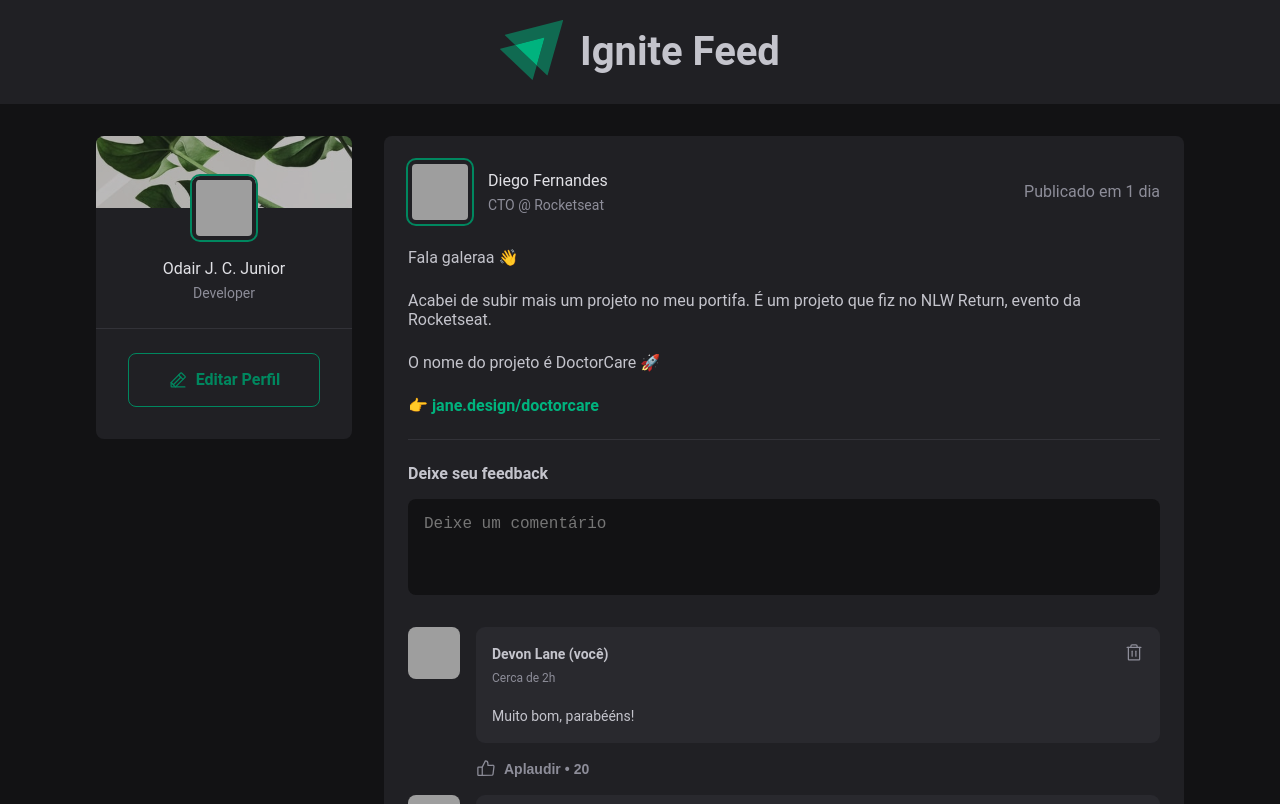
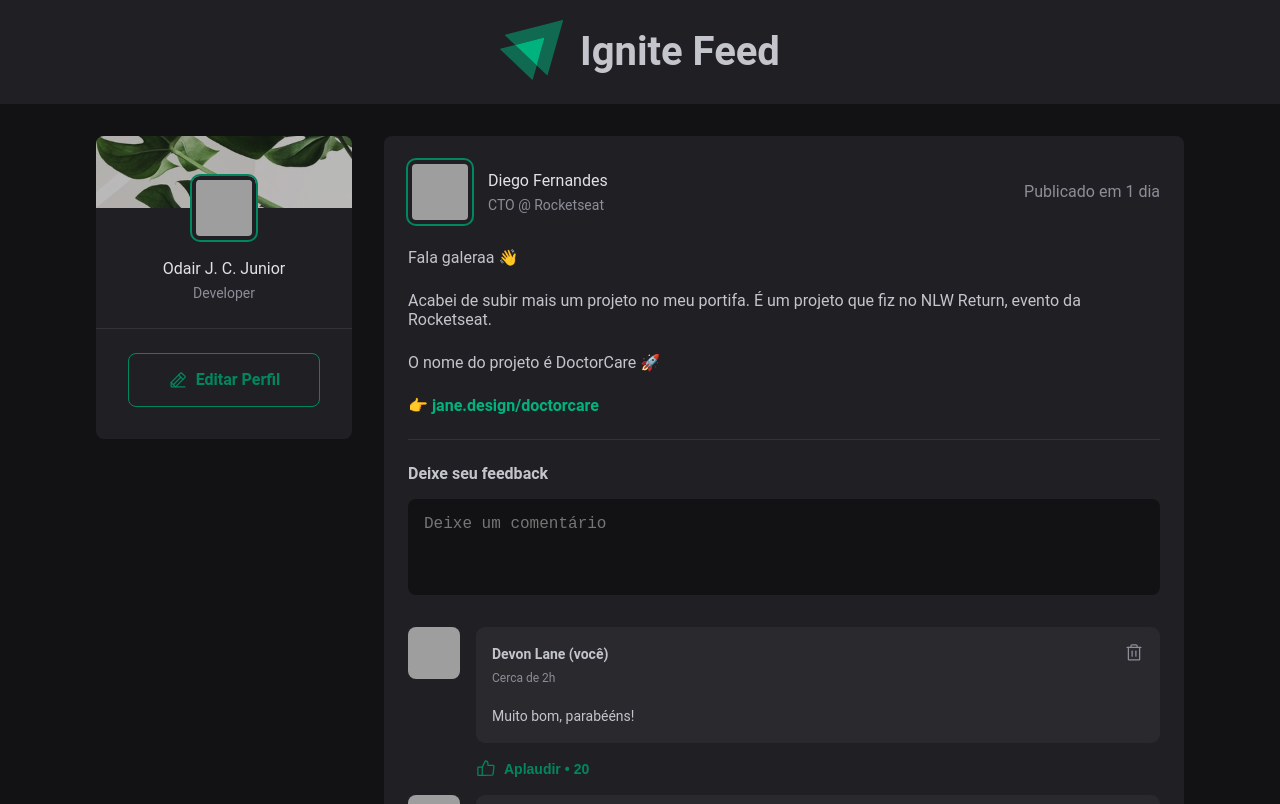
Before and after one commit to odairdev/ignite-feed, a React app: page / in a window 1280 px wide. Shown: the top 804 px of the page. Built offline with nearby package versions, Linux system fonts and the light colour scheme; grey boxes are pictures that could not be loaded; the HTML template or start-up script is replaced by a standard one.

Commit message:
Like feature working.

```diff
--- a/src/components/comment/Comment.module.css
+++ b/src/components/comment/Comment.module.css
@@ -75,7 +75,11 @@
 }
 
 .comment footer button:hover {
-  color: var(--green-300);
+  color: var(--green-500);
+}
+
+.comment footer button.liked {
+  color: var(--green-500);
 }
 
 .comment footer span::before {
--- a/src/components/comment/Comment.tsx
+++ b/src/components/comment/Comment.tsx
@@ -1,4 +1,5 @@
 import { ThumbsUp, Trash } from "phosphor-react";
+import { useState } from "react";
 import { Avatar } from "../avatar/Avatar";
 
 import styles from "./Comment.module.css";
@@ -9,6 +10,18 @@ interface CommentProps {
 }
 
 export function Comment({content, onDeleteComment}:CommentProps) {
+  const [likes, setLikes] = useState(20)
+  const [liked, setLiked] = useState(true)
+
+  const onLike = () => {
+    if(liked) {
+      setLikes(prevState => prevState - 1)
+      setLiked(false)
+    } else {
+      setLikes(prevState => prevState + 1)
+      setLiked(true)
+    }
+  }
 
   return (
     <div className={styles.comment}>
@@ -34,10 +47,10 @@ export function Comment({content, onDeleteComment}:CommentProps) {
         </div>
 
         <footer>
-          <button>
+          <button onClick={onLike} className={liked ? styles.liked : ''}>
             <ThumbsUp size={20} />
              Aplaudir
-            <span>20</span>
+            <span>{likes}</span>
           </button>
         </footer>
       </div>
```
